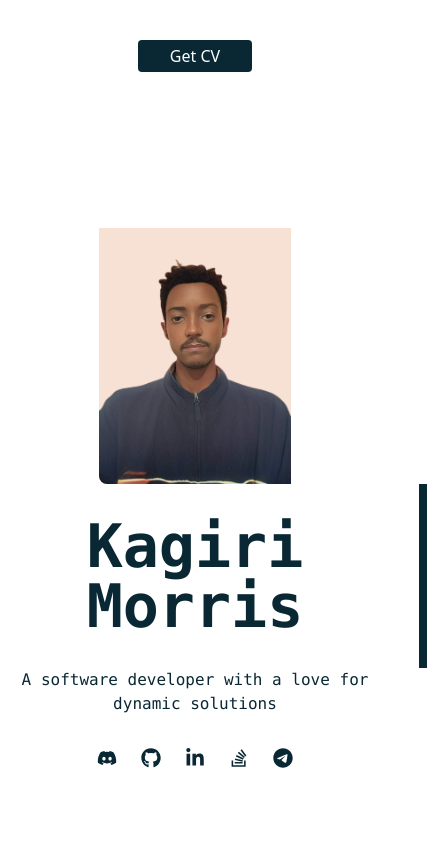
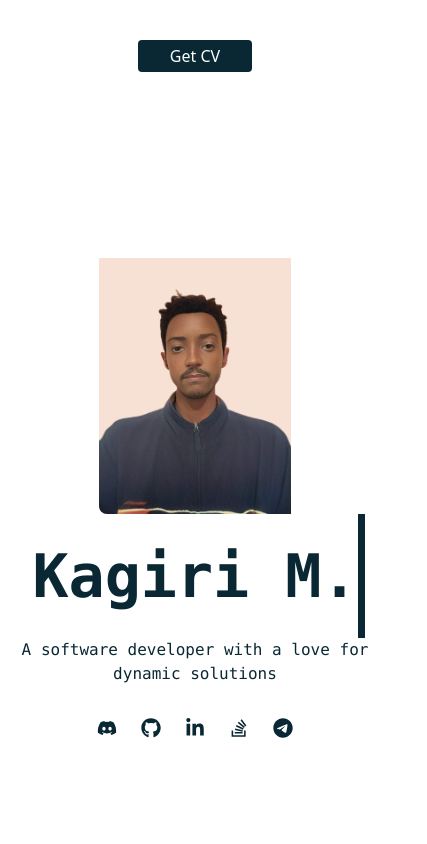
Before and after one commit to Kagirim/Portfolio, a React (Create React App) app: page / in a window 390 px wide. Shown: the top 844 px of the page, 427 px wide, since content can reach past the window. Built offline with nearby package versions, Linux system fonts and the light colour scheme; a web font is replaced by a local one.

Commit message:
hero section responsive font size

```diff
--- a/src/components/hero.tsx
+++ b/src/components/hero.tsx
@@ -6,11 +6,10 @@ const Hero = () => {
       <div className="container flex flex-col items-center content-center justify-center text-center text-darkBlue mx-auto h-screen">
         <img className="max-w-64 max-h-64 mt-0 bg-lightGold rounded-bl-lg" src={portrait} alt="potrait"/>
 
-        <h1 className="py-8 max-w-md text-6xl font-bold text-center md:text-5xl md:text-left text-darkBlue
+        <h1 className="py-8 max-w-md sm:text-3xl text-6xl font-bold text-center md:text-5xl md:text-left text-darkBlue
             relative w-[max-content] font-mono before:absolute before:inset-0 before:animate-typewriter
             before:bg-white after:absolute after:inset-0 after:w-[0.125em] after:animate-caret after:bg-darkBlue">
-          {" "}
-          Kagiri Morris
+          Kagiri M.
         </h1>
 
         <div className="text-center mb-8 max-w-sm text-darkBlue font-mono">
```
